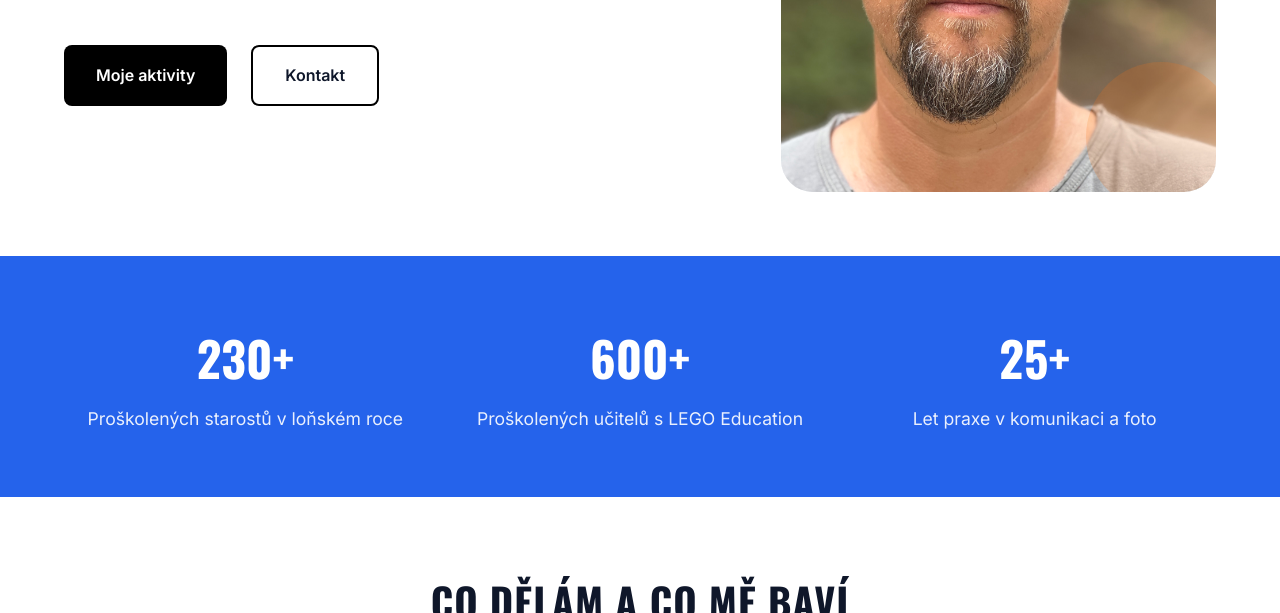
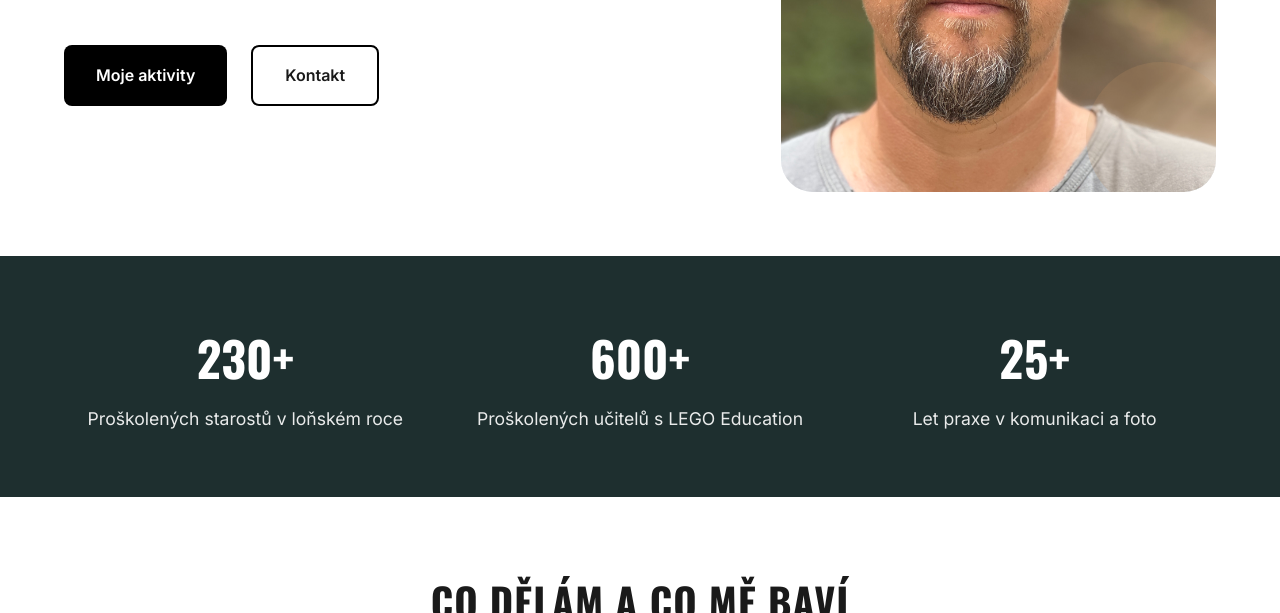
Before and after one commit to TomasHajek78/tomashajek.cz, an Astro site: page / in a window 1280 px wide. Shown: the part 487-1100 px from the top of the page. Built offline with nearby package versions, Linux system fonts and the light colour scheme; Astro itself is replaced by a stand-in of ours.

Commit message:
Zmena barevne palety na prirodni tony (Traveler style)

```diff
--- a/src/styles/global.css
+++ b/src/styles/global.css
@@ -1,13 +1,13 @@
 :root {
-  --primary: #2563eb;
-  --primary-dark: #1d4ed8;
-  --secondary: #f97316; /* Oranžová pro akcenty */
-  --accent: #14b8a6; /* Tyrkysová */
+  --primary: #1e2f2f; /* Tmavá břidlicová / lesní zelená */
+  --primary-dark: #141f1f;
+  --secondary: #c89666; /* Teplá písková / koňaková */
+  --accent: #4b634d; /* Šalvějová zelená */
   --bg: #ffffff;
-  --bg-alt: #f8fafc;
-  --text: #0f172a;
-  --text-muted: #64748b;
-  --border: #e2e8f0;
+  --bg-alt: #fcfaf7; /* Velmi jemný krémový nádech */
+  --text: #1a1a1a;
+  --text-muted: #5c6363;
+  --border: #e8e2db;
 
   --font-sans: 'Inter', system-ui, -apple-system, sans-serif;
   --font-display: 'Oswald', sans-serif;
```
